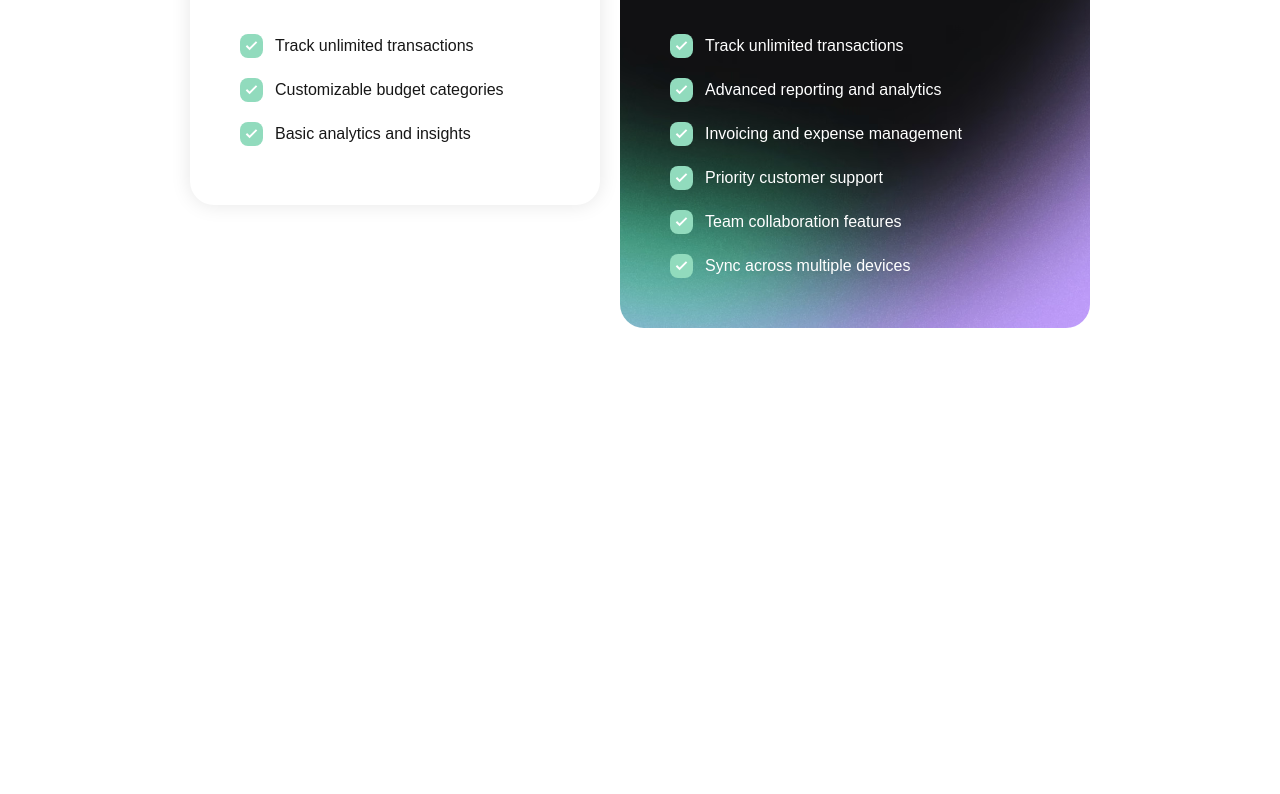
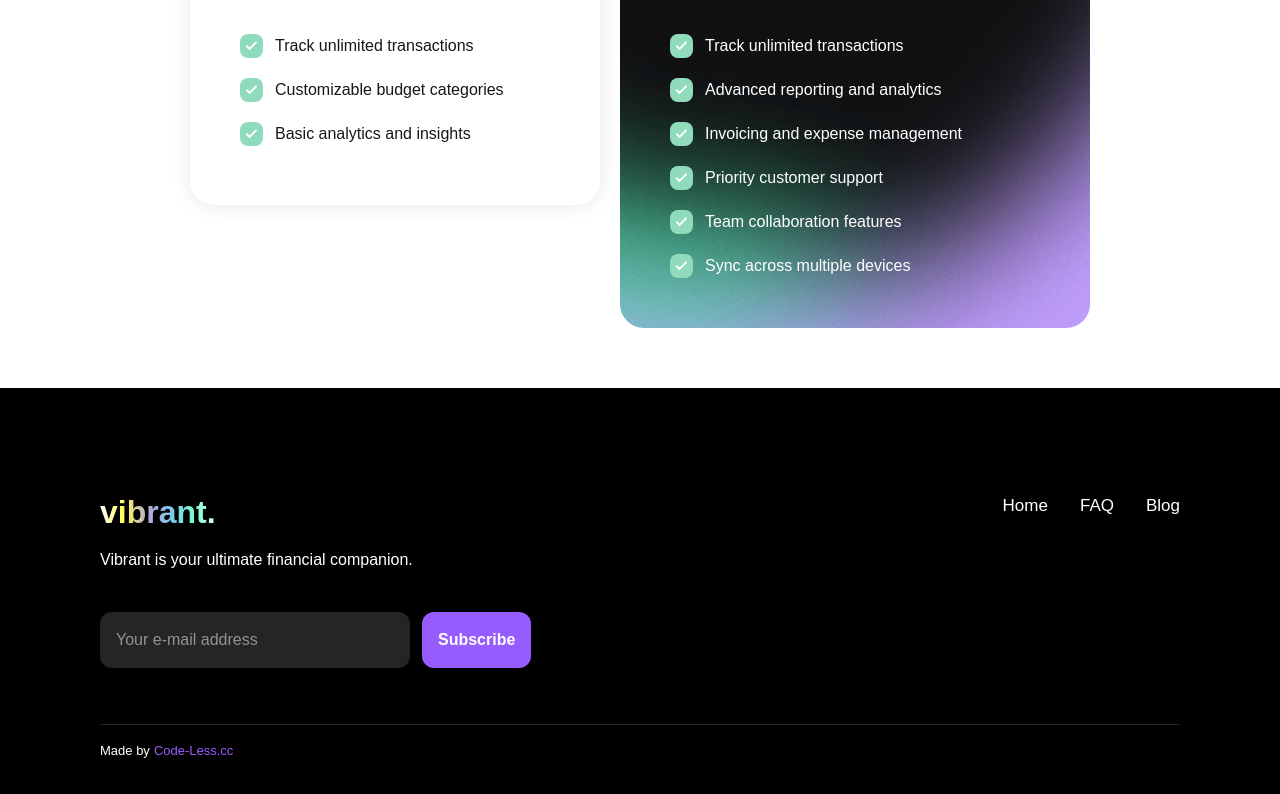
Before and after one commit to ZhannaKanal/landing, a Next.js app: page / in a window 1280 px wide. Shown: the part 4506-5300 px from the top of the page. Before the commit the page ends 4894 px from the top, so only its background shows below. Built offline with nearby package versions, Linux system fonts and the light colour scheme.

Commit message:
added adaptive version of footer

```diff
--- a/src/app/components/Footer.tsx
+++ b/src/app/components/Footer.tsx
@@ -32,24 +32,25 @@ export default function Footer() {
   return (
     <div className="bg-[black] p-[100px]">
       <div className="max-w-[1100px] w-full mx-auto">
-        <div className="flex justify-between">
-          <div className="bg-[] w-1/2">
-            <div>
-              <div className="max-w-[120px] bg-[linear-gradient(to_right,#ffffff,#ffff4e,#b4a7d6,#7BCAEF,#7CFFCB,#ffffff)] bg-clip-text text-transparent font-bold text-[32px]">
+        <div className=" md:flex justify-between">
+          <div className="bg-[] w-full md:w-1/2">
+            <div className="">
+              <div className="max-w-[120px] bg-[linear-gradient(to_right,#ffffff,#ffff4e,#b4a7d6,#7BCAEF,#7CFFCB,#ffffff)] bg-clip-text text-transparent font-bold text-[32px] mx-auto md:mx-0">
                 vibrant.
               </div>
-              <p className="text-[white] py-3">
+
+              <p className="text-[white] py-3 text-center md:text-start">
                 Vibrant is your ultimate financial companion.
               </p>
             </div>
             <form
-              className="flex justify-start gap-3 py-7"
+              className=" md:flex justify-start gap-3 py-7"
               onSubmit={(e) => {
                 e.preventDefault(); // Prevent actual form submit/refresh
                 handleSubscribe();
               }}
             >
-              <div className="p-4 rounded-[12px] bg-[#252525] text-[#929292] w-1/2">
+              <div className="p-4 mb-2 md:mb-0 rounded-[12px] bg-[#252525] text-[#929292] w-full  md:max-w-[310px]">
                 <input
                   type="email"
                   placeholder="Your e-mail address"
@@ -61,13 +62,13 @@ export default function Footer() {
 
               <button
                 type="submit"
-                className="p-4 rounded-[12px] text-white bg-[#965CFF] hover:bg-[#6B33CC] font-bold w-1/5"
+                className="p-4 rounded-[12px] text-white bg-[#965CFF] hover:bg-[#6B33CC] font-bold w-full md:w-auto"
               >
                 Subscribe
               </button>
             </form>
           </div>
-          <div className="w-1/2 flex justify-end text-[#ffffff] text-[17px] pt-[5px] gap-8">
+          <div className="w-full md:w-1/2 flex justify-center md:justify-end text-[#ffffff] text-[17px] pt-[5px] gap-8">
             <div>
               <a href="">Home</a>
             </div>
@@ -80,7 +81,7 @@ export default function Footer() {
           </div>
         </div>
         <hr className="h-[1px] bg-[#252525] border-0 mt-7" />
-        <div className="flex justify-start gap-1 text-[13px] mt-4">
+        <div className="flex justify-center md:justify-start  gap-1 text-[13px] mt-4 ">
           <p className="text-[white]">Made by</p>
           <p className="text-[#985cff]">Code-Less.cc</p>
         </div>
--- a/src/app/components/Split.tsx
+++ b/src/app/components/Split.tsx
@@ -2,7 +2,7 @@ import Image from "next/image";
 
 export default function Split() {
   return (
-    <div className="lg:py-[60px] px-2 md:px-0">
+    <div className="pb-[60px] lg:pt-[60px] px-2 md:px-0">
       <div className="my-[60px] text-center">
         <p className="text-[#262c3b] text-[38px] md:text-[42px] lg:text-[46px] font-bold">
           Ready to get started?
--- a/src/app/page.tsx
+++ b/src/app/page.tsx
@@ -23,7 +23,7 @@ export default function HomePage() {
        <Download></Download>
        <Thoughts></Thoughts>
        <Split></Split>
-       {/* <Footer></Footer> */}
+       <Footer></Footer>
     </>
   );
 }
```
